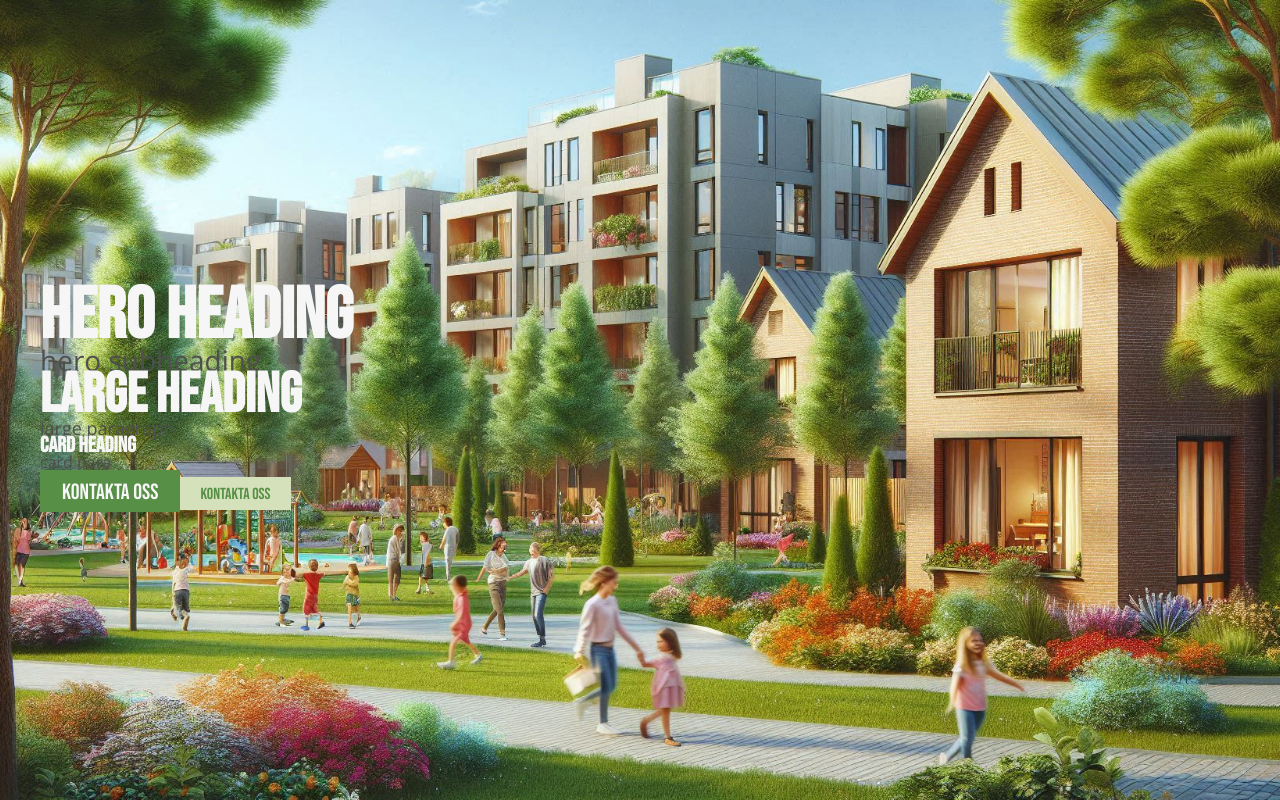
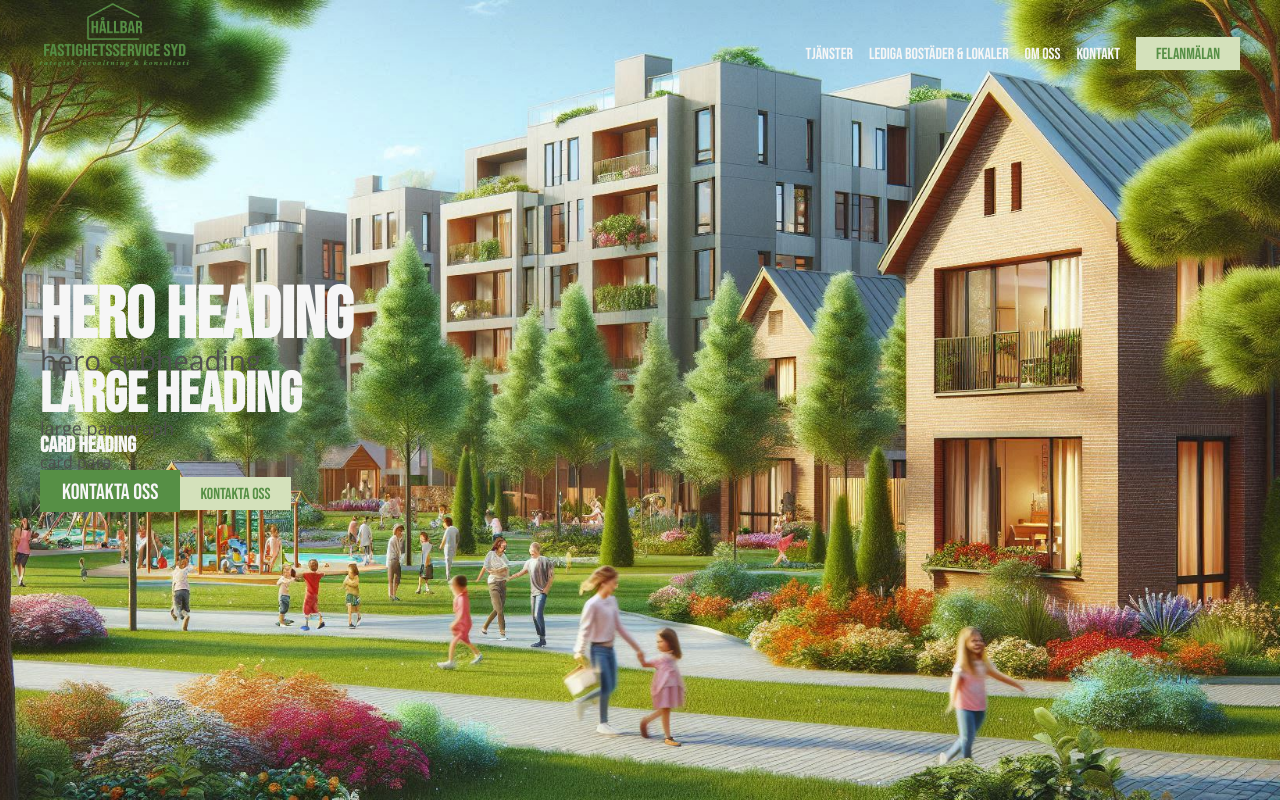
Before and after one commit to Wztrbrg/hfts, a React (Vite) app: page / in a window 1280 px wide. Built offline with nearby package versions, Linux system fonts and the light colour scheme.

Commit message:
changes to some variables and creating header w/ styling

```diff
--- a/package.json
+++ b/package.json
@@ -11,7 +11,8 @@
   },
   "dependencies": {
     "react": "^18.3.1",
-    "react-dom": "^18.3.1"
+    "react-dom": "^18.3.1",
+    "react-router-dom": "^6.27.0"
   },
   "devDependencies": {
     "@eslint/js": "^9.11.1",
--- a/src/App.jsx
+++ b/src/App.jsx
@@ -1,9 +1,11 @@
+import Header from './components/Header'
 import './assets/style/globals/global.scss'
 
 function App() {
 
   return (
     <>
+    <Header/>
     <div className="hero-section">
       <div className="hero-content">
         <h1 className='h-h lt-txt'>hero heading</h1>
--- a/src/assets/style/globals/global.scss
+++ b/src/assets/style/globals/global.scss
@@ -29,7 +29,7 @@ button {
   line-height: 0.8;
 }
 
-// Text
+// Text color
 .dk-txt {
   color: $txt-color;
 }
@@ -38,6 +38,15 @@ button {
   color: $bg-color;
 }
 
+// Text sizes
+
+//Nav text
+.nav-txt {
+  font-family: $heading-font;
+  font-size: $card-para;
+}
+
+// hero headings
 .h-h {
   font-size: $hero-heading;
 }
@@ -46,18 +55,20 @@ button {
   font-size: $hero-subheading;
 }
 
+// large heading (content area)
 .l-h {
   font-size: $l-heading;
 }
-
+// large paragraph (content area)
 .l-p {
   font-size: $l-para;
 }
 
+// card heading
 .c-h {
   font-size: $card-heading;
 }
-
+//card paragraph
 .c-p {
   font-size: $card-para;
 }
--- /dev/null
+++ b/src/assets/style/header.scss
@@ -0,0 +1,41 @@
+@import "./globals/_variables";
+
+.top-header {
+  width: 100%;
+  position: absolute;
+  top: 0;
+  left: 0;
+  display: flex;
+  justify-content: center;
+  align-items: center;
+  padding: 0 16px;
+
+  .top-nav {
+    width: 100%;
+    max-width: $max-content-w;
+    display: flex;
+    justify-content: space-between;
+    align-items: flex-end;
+
+    .site-logo {
+      width: 150px;
+      height: 70px;
+      background-image: url(../images/site-logo.png);
+      background-size: cover;
+      background-position: center;
+    }
+
+    .site-links {
+      list-style-type: none;
+      display: flex;
+      align-items: center;
+      gap: 16px;
+
+      .link-item {
+        .site-link {
+          text-decoration: none;
+        }
+      }
+    }
+  }
+}
--- a/src/components/Header.jsx
+++ b/src/components/Header.jsx
@@ -0,0 +1,35 @@
+import React from "react";
+import { Link } from "react-router-dom";
+import '../assets/style/header.scss';
+
+const Header = () => {
+
+  return (
+    <>
+      <header className="top-header">
+        <nav className="top-nav">
+          <div className="site-logo"></div>
+          <ul className="site-links">
+            <li className="link-item">
+              <a href="#" className="site-link nav-txt lt-txt">tjänster</a>
+            </li>
+            <li className="link-item">
+              <a href="#" className="site-link nav-txt lt-txt">lediga bostäder & lokaler</a>
+            </li>
+            <li className="link-item">
+              <a href="#" className="site-link nav-txt lt-txt">om oss</a>
+            </li>
+            <li className="link-item">
+              <a href="#" className="site-link nav-txt lt-txt">kontakt</a>
+            </li>
+            <li className="link-item ">
+              <button className="s-btn prim">felanmälan</button>
+            </li>
+          </ul>
+        </nav>
+      </header>
+    </>
+  )
+}
+
+export default Header;
```
Also changed, not shown: 1 other file (tests, documents, lock files or other folders).
